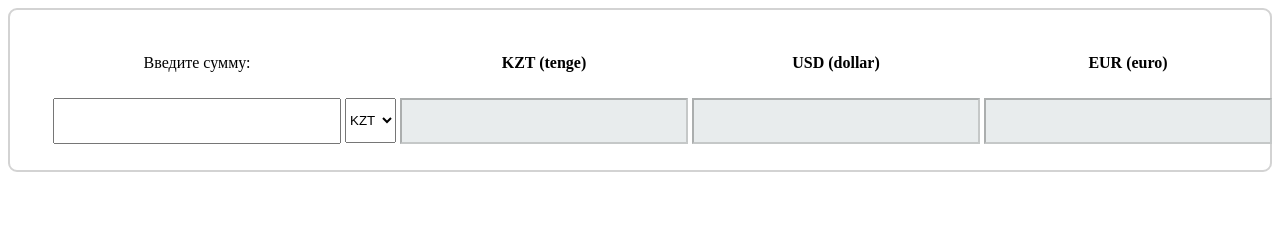
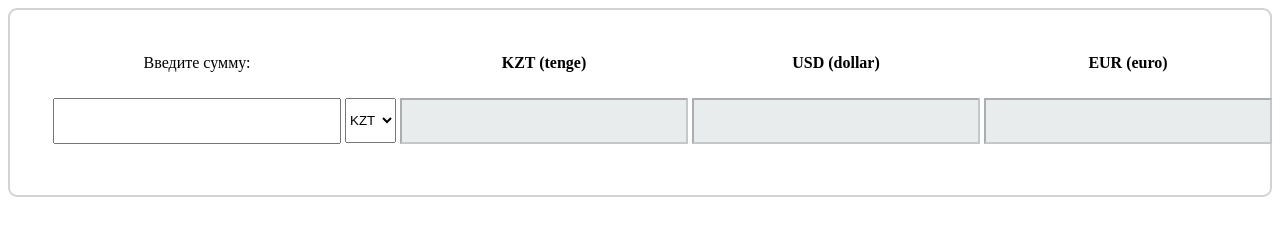
Before and after one commit to BirtuarOff/techorda-web-practice, a plain HTML site: page SpringTask3/index.html in a window 1280 px wide. Drawn offline with Linux system fonts and the light colour scheme.

Commit message:
Update style.css

```diff
--- a/SpringTask3/style.css
+++ b/SpringTask3/style.css
@@ -7,6 +7,7 @@ body{
 .content{
     border: 2px solid lightgray;
     border-radius: 9px;
+    padding-bottom: 25px;
 }
 .table{
     display: flex;
```
